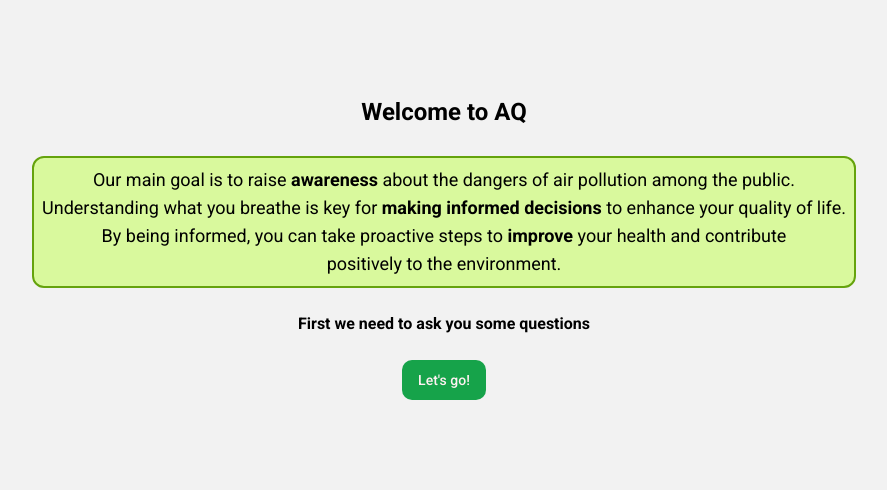
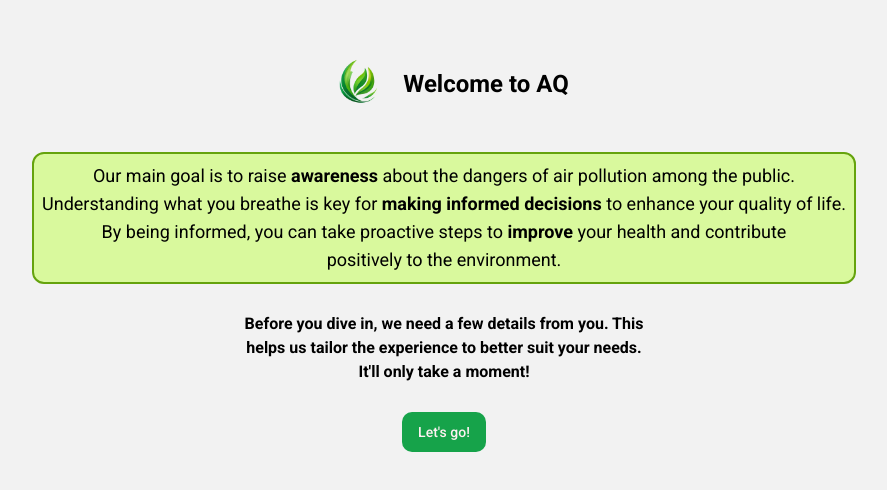
Before and after one commit to ItalianCookieMonster/AQ-app, a React (Vite) app: page / in a window 1280 px wide. Shown: the part 152-642 px from the top of the page, without its empty margins (196-1083 px from the left). Built offline with nearby package versions, Linux system fonts and the light colour scheme.

Commit message:
modified task question and and titles

```diff
--- a/src/components/QuestionCard/QuestionCard.jsx
+++ b/src/components/QuestionCard/QuestionCard.jsx
@@ -24,7 +24,7 @@ const QuestionCard = ({ question }) => {
                             <Flower />
                 }
                 <CardTitle>
-                    Task {question.id}
+                    Question {question.id}
                 </CardTitle>
             </CardHeader>
             <CardContent>
--- a/src/components/Questions/Questions.jsx
+++ b/src/components/Questions/Questions.jsx
@@ -4,23 +4,24 @@ const Questions = () => {
     const questions = [
         {
             id: 1,
-            question: 'Is it a good time to go for a run?',
+            question: 'Feeling energetic? Check if now’s the perfect time to go for a run!',
             type: 'activity',
             link: 'task1'
         },
         {
             id: 2,
-            question: 'What is the current air condition?',
+            question: 'Curious about the air quality today? Find out the current air conditions!',
             type: 'airCondition',
             link: 'task2'
         },
         {
             id: 3,
-            question: 'What can I do to have a better environment?',
+            question: 'Want to make a difference? Discover simple steps to improve your environment!',
             type: 'enviroment',
             link: 'task3'
         },
     ];
+
 
     return (
         <section className="w-full min-h-[12.5rem] flex items-start justify-evenly gap-4 flex-wrap">
--- a/src/index.css
+++ b/src/index.css
@@ -199,6 +199,7 @@ body {
   font-family: "Roboto", sans-serif;
   font-weight: 400;
   font-style: normal;
+  line-height: 1.5rem;
   background-color: hsl(var(--background-accent));
 
   display: flex;
--- a/src/layout/Layout2.jsx
+++ b/src/layout/Layout2.jsx
@@ -7,7 +7,7 @@ const Layout2 = () => {
     return (
         <>
             <NavBar />
-            <main className="w-[90vw] mx-auto min-h-[70vh] flex flex-col justify-between items-center my-8">
+            <main className="w-[90vw] mx-auto min-h-[70vh] flex flex-col justify-between items-center my-4">
                 <Outlet />
             </main>
             <Footer />
--- a/src/main.jsx
+++ b/src/main.jsx
@@ -18,8 +18,6 @@ const queryClient = new QueryClient({
 ReactDOM.createRoot(document.getElementById("root")).render(
   <React.StrictMode>
     <ThemeProvider defaultTheme="light" storageKey="vite-ui-theme">
-
-
       <QueryClientProvider client={queryClient}>
         <RouterProvider router={router} />
       </QueryClientProvider>
--- a/src/pages/Hompage/Homepage.jsx
+++ b/src/pages/Hompage/Homepage.jsx
@@ -4,12 +4,14 @@ import Questions from "@/components/Questions/Questions";
 import SelectModel from "@/components/SelectModel/SelectModel";
 
 const Homepage = () => {
-    const [city, setCity] = useState("");
+    const prevCity = localStorage.getItem("user-city");
+    const [city, setCity] = useState(prevCity || "");
+
 
     const handleCitySubmit = (newCity) => {
         setCity(newCity);
-        console.log(newCity);
     };
+
 
     return city === "" ? (
         <div className="flex flex-col items-center justify-center gap-5">
--- a/src/pages/Welcome/Welcome.jsx
+++ b/src/pages/Welcome/Welcome.jsx
@@ -7,14 +7,17 @@ const Welcome = () => {
 
   const nextStepCopy = userData
     ? "Let's make the world a better place"
-    : "First we need to ask you some questions";
+    : " Before you dive in, we need a few details from you. This helps us tailor the experience to better suit your needs. It'll only take a moment!";
 
   const linkTo = userData ? "/auth/home" : "/form";
 
   return (
-    <div className="text-center w-full flex flex-col gap-7">
-      <h1 className="font-bold text-2xl">Welcome to AQ</h1>
-      <h2 className="  text-lg bg-lime-200 border-lime-600 border-2 border-solid p-2 inline-block mx-auto rounded-lg">
+    <div className="text-center w-full flex flex-col items-center gap-7">
+      <header className="flex items-center justify-center gap-1">
+        <img src="/images/logo-no-bg.png" alt="logo AQ" className="h-20 w-20" />
+        <h1 className="font-bold text-2xl">Welcome to AQ</h1>
+      </header>
+      <section className="  text-lg bg-lime-200 border-lime-600 border-2 border-solid p-2 inline-block mx-auto rounded-lg">
         <p>
           Our main goal is to raise <span className="font-bold">awareness</span>{" "}
           about the dangers of air pollution among the public.
@@ -29,8 +32,8 @@ const Welcome = () => {
           <span className="font-bold">improve</span> your health and contribute
         </p>
         positively to the environment.
-      </h2>
-      <p className="font-semibold">{nextStepCopy}</p>
+      </section>
+      <p className="font-semibold max-w-[400px] leading-[1.5em]">{nextStepCopy}</p>
       <Link to={linkTo}>
         <Button>{`Let's go!`}</Button>
       </Link>
```
Also changed, not shown: src/components/CityInputForm/CityInputForm.jsx (indentation only).
